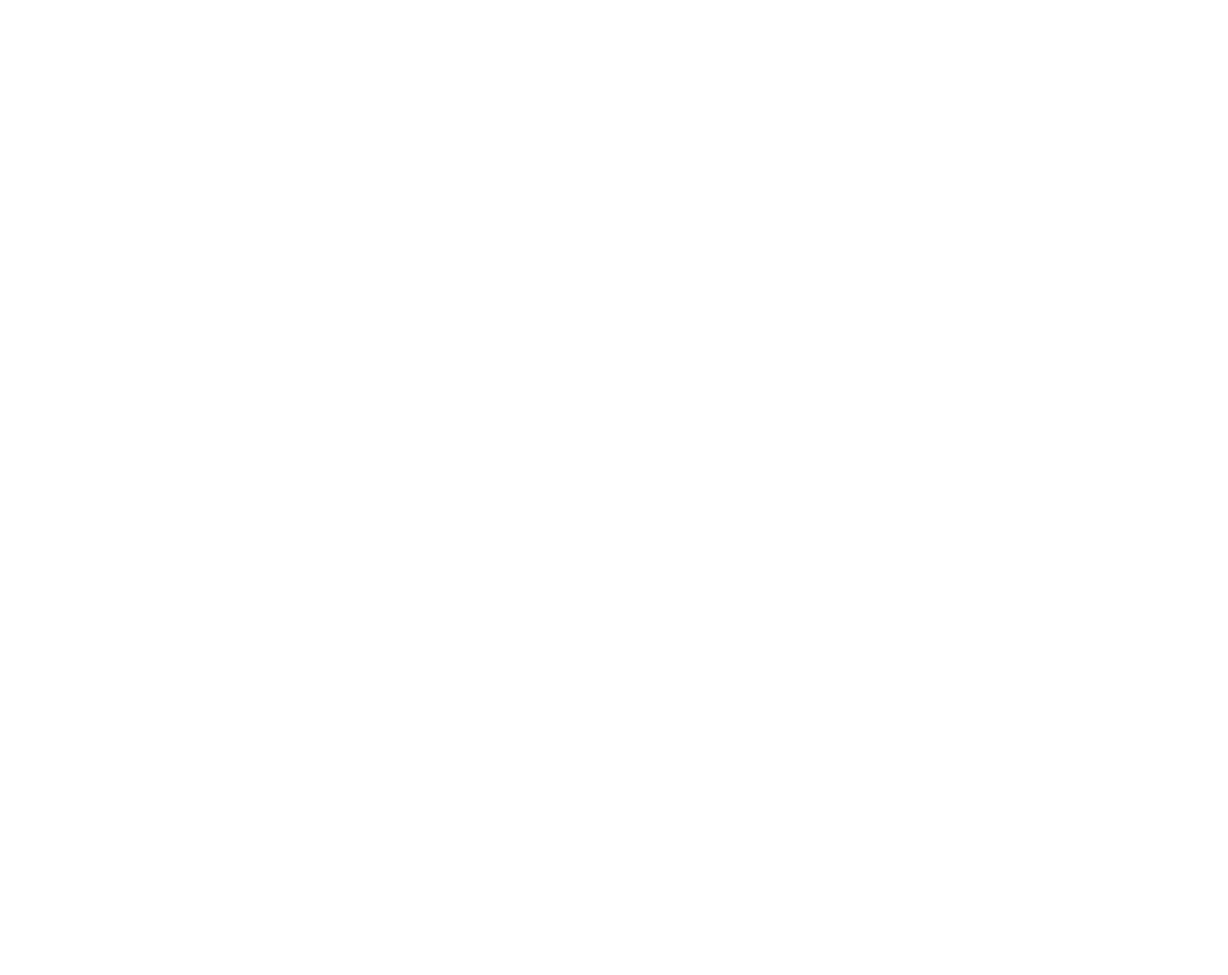
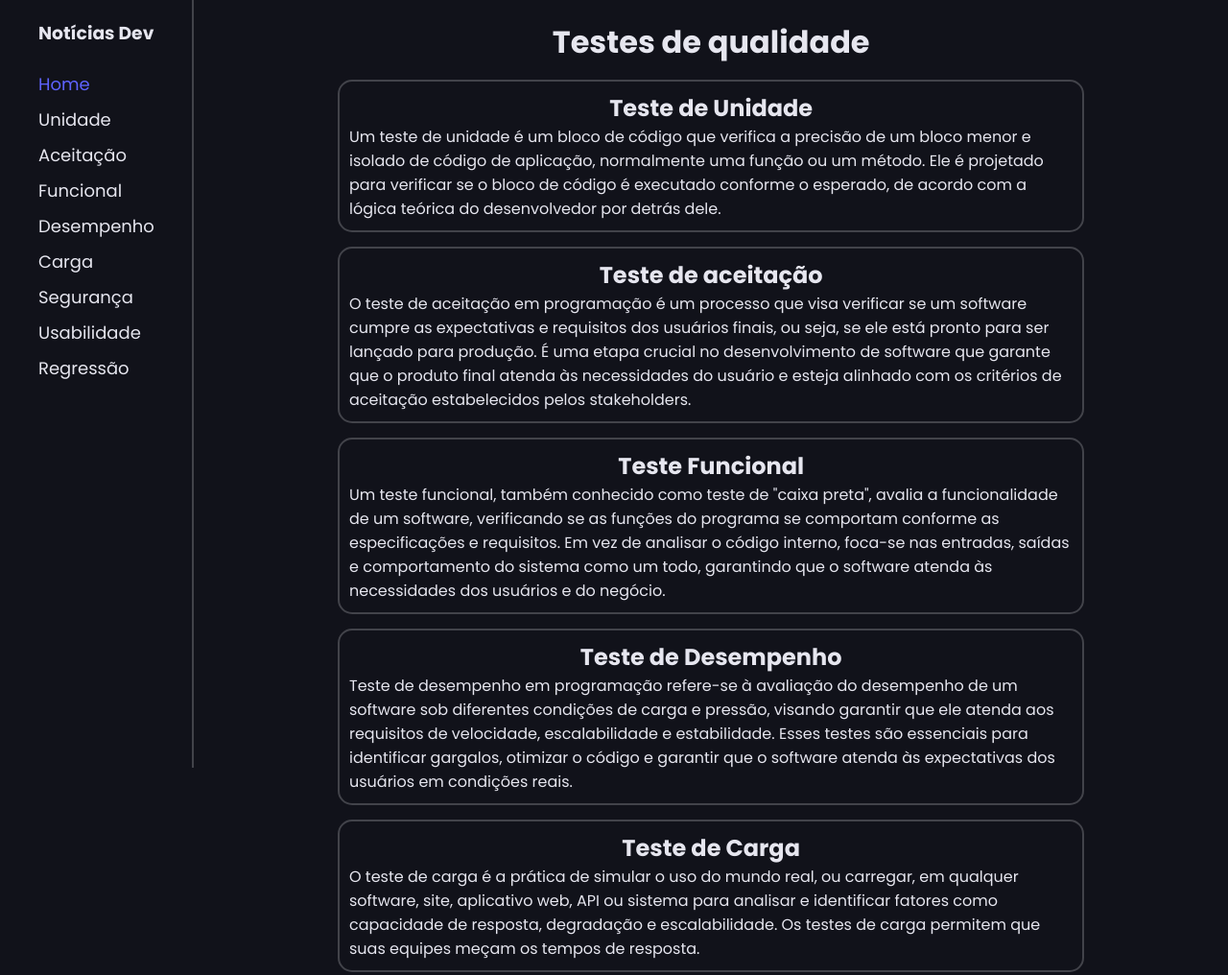
Before and after one commit to dev533543/Testes-de-Qualidade, a plain HTML site: page index.html in a window 1280 px wide. Shown: the top 1016 px of the page at 96% size. Before the commit the page ends 800 px from the top, so only its background shows below. Drawn offline with Linux system fonts and the light colour scheme.

Commit message:
Meu primeiro commit

```diff
--- /dev/null
+++ b/index.css
@@ -0,0 +1,93 @@
+@import url('https://fonts.googleapis.com/css2?family=Poppins:ital,wght@0,100;0,200;0,300;0,400;0,500;0,600;0,700;0,800;0,900;1,100;1,200;1,300;1,400;1,500;1,600;1,700;1,800;1,900&display=swap');
+:root{
+    --base-clr: #11121a;
+    --line-clr: #42434a;
+    --hover-clr: #222533;
+    --text-clr: #e6e6ef;
+    --accent-clr: #5e63ff;
+}
+
+*{
+    list-style: none;
+    text-decoration: none;
+    margin: 0;
+    padding: 0;
+}
+
+html{
+    font-family: Poppins, 'segoe UI';
+}
+body{
+    display: grid;
+    background-color: var(--base-clr);
+    color: var(--text-clr);
+    grid-template-areas:
+    "aside main";
+    grid-template-columns: auto 1fr;
+}
+
+h1, h2 {
+    text-align: center;
+}
+
+.cabecalho{
+    grid-area: header;
+}
+
+.menu-lateral{
+    grid-area: aside;
+}
+
+.principal{
+    grid-area: main;
+    margin-top: 20px;
+    margin-bottom: 20px;
+}
+
+.menu-lateral{
+    box-sizing: border-box;
+    height: 100vh;
+    border-right: 2px solid var(--line-clr);
+    position: sticky;
+    top: 0%;
+    align-self: start;
+}
+
+.menu-lateral h3{
+    padding: 20px 40px 20px 40px;
+}
+
+.menu-lateral a {
+    color: var(--text-clr);
+}
+
+.menu-lateral__link{
+    display: flex;
+    flex-direction: column;
+    padding: 5px 15px 5px 40px;
+    font-size: 18px;
+}
+
+.menu-lateral__link:hover{
+    background-color: var(--hover-clr);
+}
+
+.menu-lateral__link a.ativo  {
+    color: var(--accent-clr);
+}
+
+.container__principal{
+    display: flex;
+    flex-direction: column;
+    gap: 15px;
+}
+
+.container__noticias{
+    display: flex;
+    flex-direction: column;
+    width: 70%;
+    border: solid 2px var(--line-clr);
+    border-radius: 15px;
+    padding: 10px;
+    margin: auto;
+}
--- a/index.html
+++ b/index.html
@@ -1,11 +1,72 @@
 <!DOCTYPE html>
-<html lang="en">
+<html lang="pt-br">
 <head>
     <meta charset="UTF-8">
     <meta name="viewport" content="width=device-width, initial-scale=1.0">
     <title>Document</title>
+    <link rel="stylesheet" href="index.css">
 </head>
 <body>
+    <aside class="menu-lateral">
+        <nav>
+            <ul>
+                <h3>Notícias Dev</h3>
+                <li class="menu-lateral__link ativo"><a href="#">Home</a></li>
+                <li class="menu-lateral__link"><a href="#teste_unidade">Unidade</a></li>
+                <li class="menu-lateral__link"><a href="#teste_aceitacao">Aceitação</a></li>
+                <li class="menu-lateral__link"><a href="#teste_funcional">Funcional</a></li>
+                <li class="menu-lateral__link"><a href="#teste_desenpenho">Desempenho</a></li>
+                <li class="menu-lateral__link"><a href="#teste_carga">Carga</a></li>
+                <li class="menu-lateral__link"><a href="#teste_seguranca">Segurança</a></li>
+                <li class="menu-lateral__link"><a href="#teste_usabilidade">Usabilidade</a></li>
+                <li class="menu-lateral__link"><a href="#teste_regressao">Regressão</a></li>
+            </ul>
+        </nav>
+    </aside>
+    <main class="principal">
+        <div class="container__principal">
+            <h1>Testes de qualidade</h1>
+            <div class="container__noticias">
+                <h2 id="teste_unidade">Teste de Unidade</h2>
+                <p>Um teste de unidade é um bloco de código que verifica a precisão de um bloco menor e isolado de código de aplicação, normalmente uma função ou um método. Ele é projetado para verificar se o bloco de código é executado conforme o esperado, de acordo com a lógica teórica do desenvolvedor por detrás dele.</p>
+            </div>
 
+            <div class="container__noticias">
+                <h2 id="teste_aceitacao">Teste de aceitação</h2>
+                <p>O teste de aceitação em programação é um processo que visa verificar se um software cumpre as expectativas e requisitos dos usuários finais, ou seja, se ele está pronto para ser lançado para produção. É uma etapa crucial no desenvolvimento de software que garante que o produto final atenda às necessidades do usuário e esteja alinhado com os critérios de aceitação estabelecidos pelos stakeholders. </p>
+            </div>
+
+            <div class="container__noticias">
+                <h2 id="teste_funcional">Teste Funcional</h2>
+                <p>Um teste funcional, também conhecido como teste de "caixa preta", avalia a funcionalidade de um software, verificando se as funções do programa se comportam conforme as especificações e requisitos. Em vez de analisar o código interno, foca-se nas entradas, saídas e comportamento do sistema como um todo, garantindo que o software atenda às necessidades dos usuários e do negócio. </p>
+            </div>
+
+            <div class="container__noticias">
+                <h2 id="teste_desenpenho">Teste de Desempenho</h2>
+                <p>Teste de desempenho em programação refere-se à avaliação do desempenho de um software sob diferentes condições de carga e pressão, visando garantir que ele atenda aos requisitos de velocidade, escalabilidade e estabilidade. Esses testes são essenciais para identificar gargalos, otimizar o código e garantir que o software atenda às expectativas dos usuários em condições reais. </p>
+            </div>
+
+            <div class="container__noticias">
+                <h2 id="teste_carga">Teste de Carga</h2>
+                <p>O teste de carga é a prática de simular o uso do mundo real, ou carregar, em qualquer software, site, aplicativo web, API ou sistema para analisar e identificar fatores como capacidade de resposta, degradação e escalabilidade.  Os testes de carga permitem que suas equipes meçam os tempos de resposta. </p>
+            </div>
+
+            <div class="container__noticias">
+                <h2 id="teste_seguranca">Teste de Segurança</h2>
+                <p>Testes de segurança em programação, ou segurança de software, são essenciais para garantir que um sistema ou aplicação funcione corretamente e não seja vulnerável a ataques cibernéticos ou erros que comprometam a segurança. Estes testes são realizados ao longo do ciclo de vida do desenvolvimento do software, desde a fase de design até a fase de produção, e podem ser manuais ou automatizados. </p>
+            </div>
+
+            <div class="container__noticias">
+                <h2 id="teste_usabilidade">Teste de Usabilidade</h2>
+                <p>Um teste de usabilidade na programação é um processo que avalia a facilidade com que um usuário interage com um software ou produto digital. O objetivo é identificar problemas na interface, identificar o que o usuário pensa ao interagir com a aplicação, e garantir que o sistema seja eficiente e fácil de usar, contribuindo para uma experiência positiva do usuário. </p>
+            </div>
+
+            <div class="container__noticias">
+                <h2 id="teste_regressao">Teste de Regressão</h2>
+                <p>O teste de regressão em programação é um tipo de teste de software que visa verificar se alterações recentes no código, como novas funcionalidades, correções de bugs ou modificações, não afetaram adversamente o comportamento existente do software. Ele garante que as novas alterações não introduzam defeitos em partes do sistema que já funcionavam corretamente. </p>
+            </div>
+        </div>
+    </main>
+    <script src="scripts.js"></script>
 </body>
 </html>
--- /dev/null
+++ b/scripts.js
@@ -0,0 +1,24 @@
+const links = document.querySelectorAll('.menu-lateral__link a');
+
+  function marcarLinkAtivo() {
+    // Remove a classe de todos os links
+    links.forEach(link => link.classList.remove('ativo'));
+
+    // Adiciona a classe ao link que corresponde à hash atual
+    const hash = window.location.hash;
+    if (hash) {
+      const linkAtivo = document.querySelector(`.menu-lateral__link a[href="${hash}"]`);
+      if (linkAtivo) {
+        linkAtivo.classList.add('ativo');
+      }
+    } else {
+      // Se não há hash, ativa o link "home"
+      const homeLink = document.querySelector('.menu-lateral__link a[href="#"]');
+      if (homeLink) {
+        homeLink.classList.add('ativo');
+      }
+    }
+  }
+
+  window.addEventListener('hashchange', marcarLinkAtivo);
+  window.addEventListener('DOMContentLoaded', marcarLinkAtivo);
```
